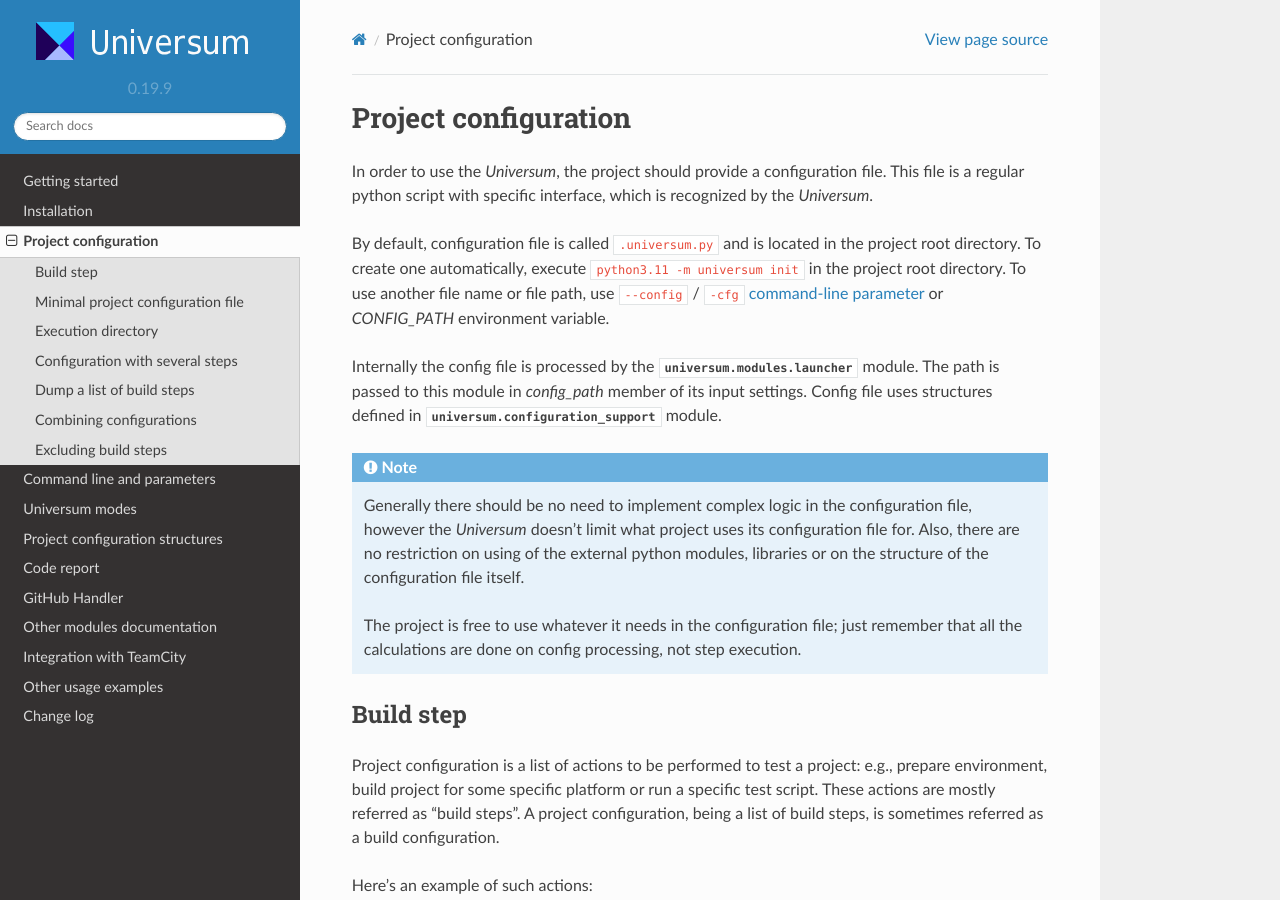
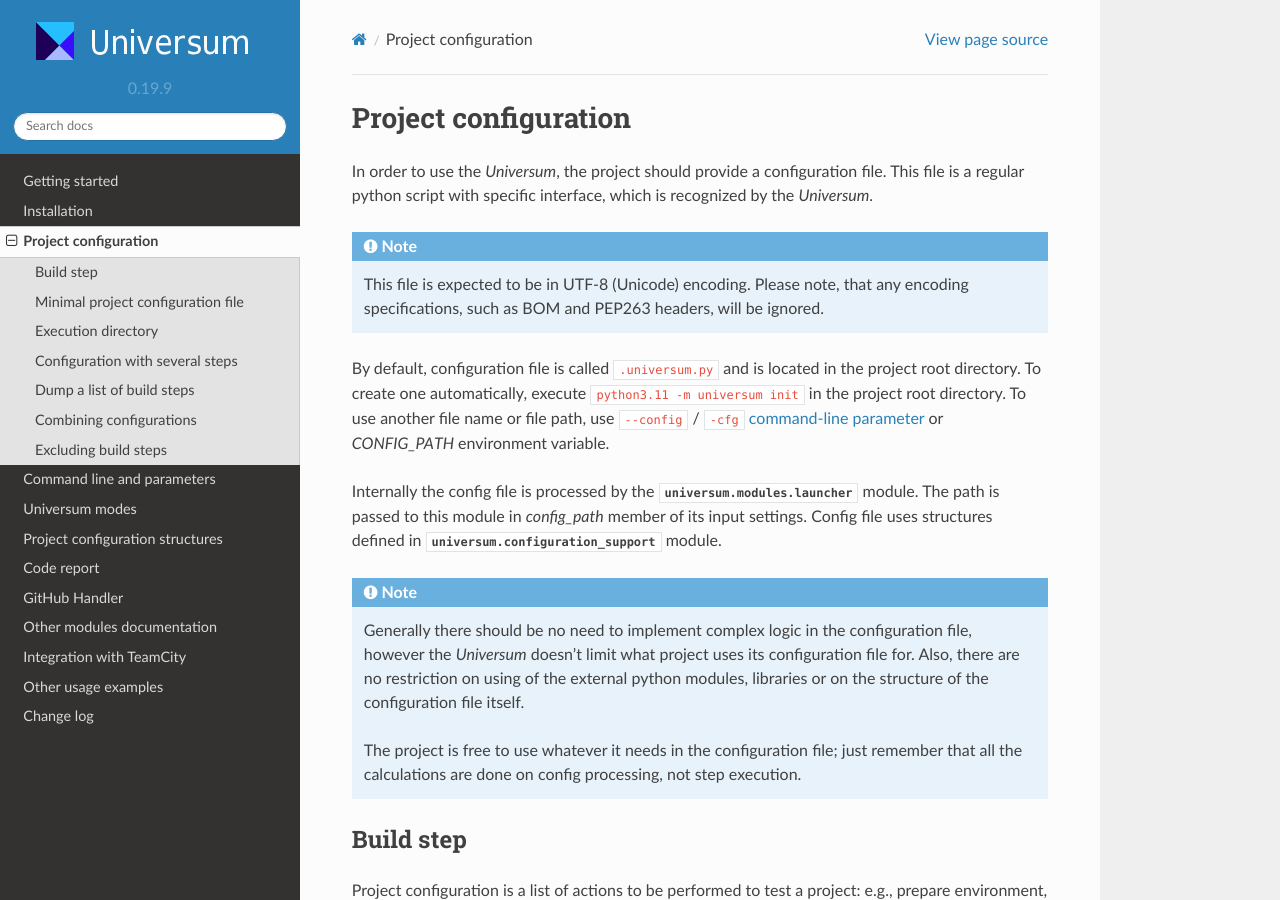
Before and after one commit to Samsung/Universum, a Sphinx documentation site: the page built from doc/configuring.rst, in a window 1280 px wide and 900 px high. Built offline with Sphinx 7.4.7 and the Read the Docs theme 2.0.0, drawn with Linux system fonts in a browser that asks for light colours.

Commit message:
fix(docs): add note on expected config encoding

```diff
--- a/doc/configuring.rst
+++ b/doc/configuring.rst
@@ -5,6 +5,11 @@
 
 In order to use the `Universum`, the project should provide a configuration file.
 This file is a regular python script with specific interface, which is recognized by the `Universum`.
+
+.. note::
+
+    This file is expected to be in UTF-8 (Unicode) encoding. Please note, that any encoding specifications,
+    such as BOM and PEP263 headers, will be ignored.
 
 By default, configuration file is called ``.universum.py`` and is located in the project root directory.
 To create one automatically, execute ``{python} -m universum init`` in the project root directory. To use another
```
